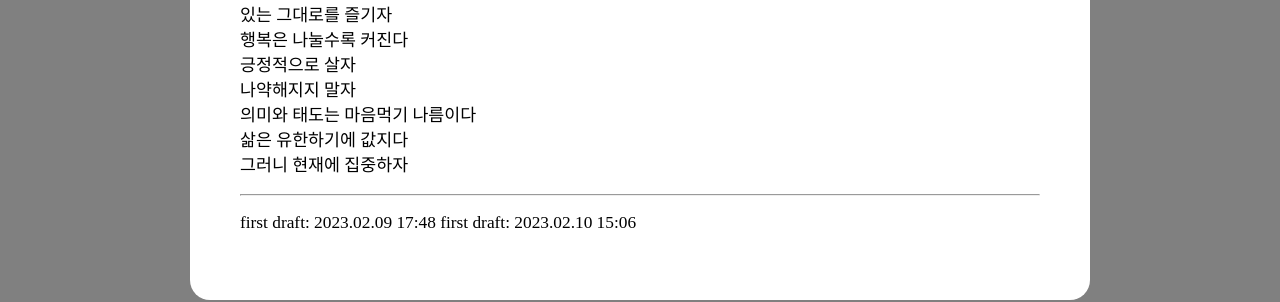
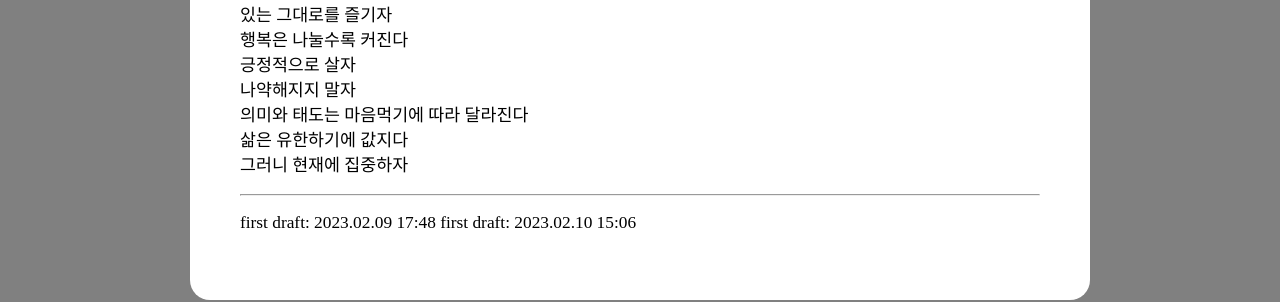
Before and after one commit to ktasha45/ktasha45.github.io, a Jekyll site: the page built from _posts/2023-02-09-0209.md, in a window 1280 px wide. Shown: the part 241-543 px from the top of the page. Built offline with Jekyll 4.4.1, drawn with Linux system fonts in a browser that asks for light colours; some web fonts are replaced.

Commit message:
0209 edit

```diff
--- a/_posts/2023-02-09-0209.md
+++ b/_posts/2023-02-09-0209.md
@@ -10,7 +10,7 @@ categories: miscellaneous
 행복은 나눌수록 커진다
 긍정적으로 살자
 나약해지지 말자
-의미와 태도는 마음먹기 나름이다
+의미와 태도는 마음먹기에 따라 달라진다
 삶은 유한하기에 값지다
 그러니 현재에 집중하자
 
```
